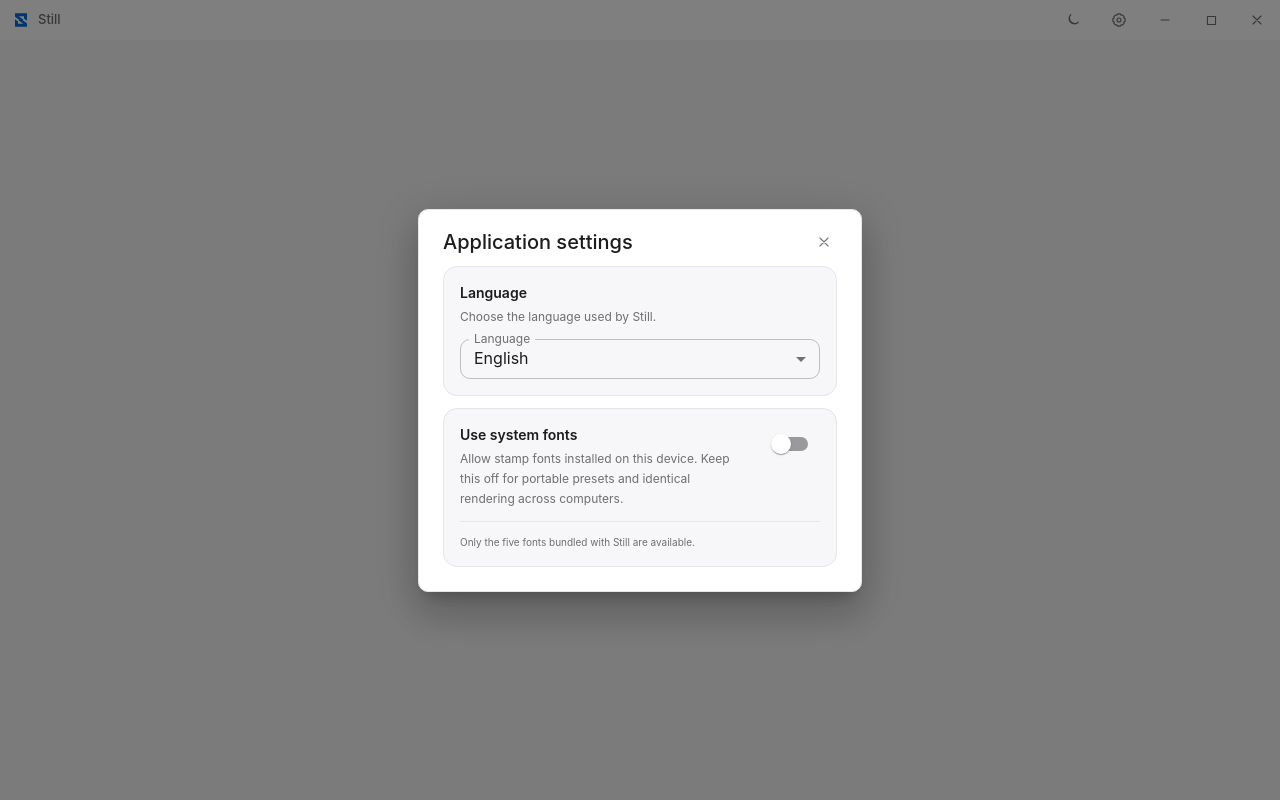
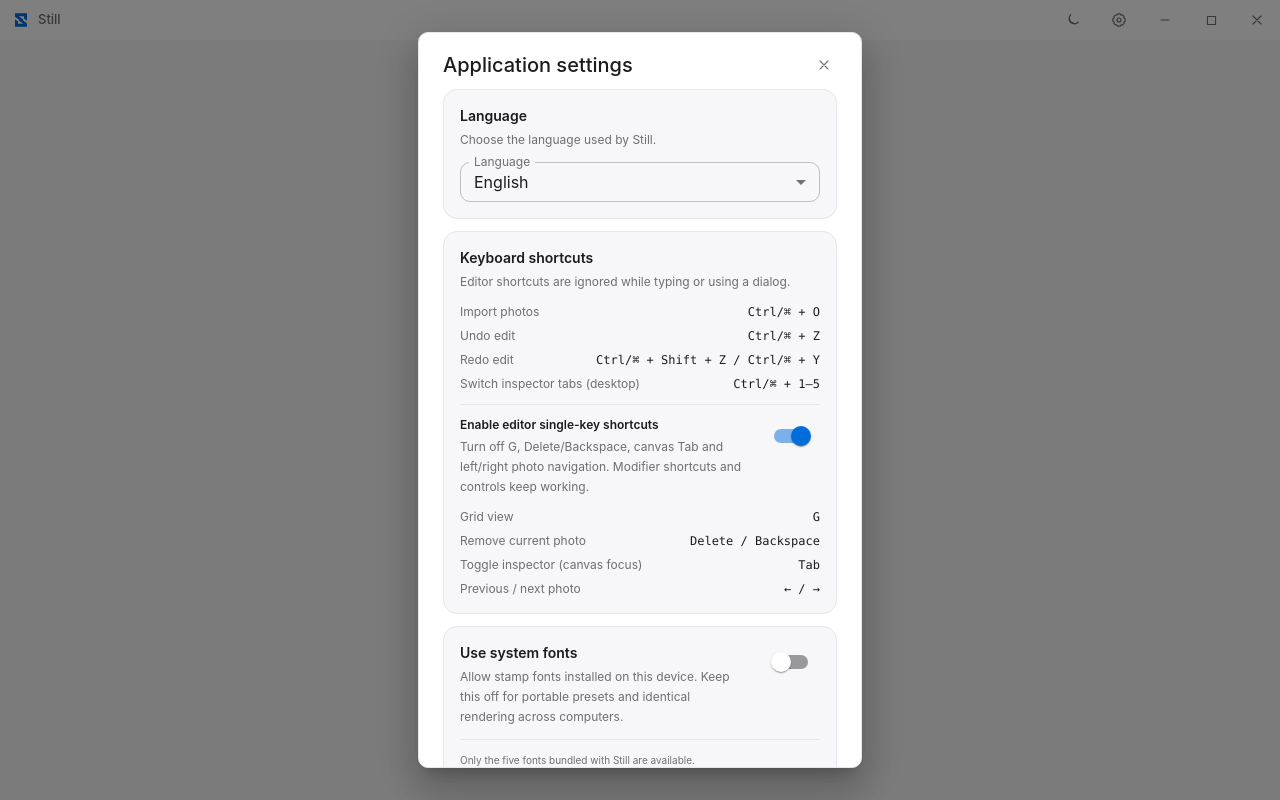
Before and after one commit to modan-photo/still, a React (Vite) app: page / in a window 1280 px wide. Both pictures are taken after a click on the button 1119 px from the left and 20 px from the top of the page. Built offline with nearby package versions, Linux system fonts and the light colour scheme.

Commit message:
feat(settings): add editor single-key shortcut preference

```diff
--- a/src/components/SettingsDialog.tsx
+++ b/src/components/SettingsDialog.tsx
@@ -1,28 +1,68 @@
-import { Dialog, DialogContent, DialogTitle, IconButton, MenuItem, Switch, TextField } from '@mui/material';
+import {
+  Dialog,
+  DialogContent,
+  DialogTitle,
+  IconButton,
+  MenuItem,
+  Switch,
+  TextField,
+} from '@mui/material';
 import { useUIStore } from '../stores/uiStore';
 import { useTranslation } from '../i18n/messages';
+import type { MessageKey } from '../i18n/messages';
 import { Icon } from './Icons';
 
 type SettingsDialogProps = { open: boolean; onClose: () => void };
+
+const MODIFIER_SHORTCUTS = [
+  { label: 'importPhotos', keys: 'Ctrl/⌘ + O' },
+  { label: 'undoEdit', keys: 'Ctrl/⌘ + Z' },
+  { label: 'redoEdit', keys: 'Ctrl/⌘ + Shift + Z / Ctrl/⌘ + Y' },
+  { label: 'shortcutInspectorTabs', keys: 'Ctrl/⌘ + 1–5' },
+] as const satisfies ReadonlyArray<{ label: MessageKey; keys: string }>;
+
+const SINGLE_KEY_SHORTCUTS = [
+  { label: 'gridView', keys: 'G' },
+  { label: 'removeCurrentPhoto', keys: 'Delete / Backspace' },
+  { label: 'shortcutToggleInspector', keys: 'Tab' },
+  { label: 'shortcutPhotoNavigation', keys: '← / →' },
+] as const satisfies ReadonlyArray<{ label: MessageKey; keys: string }>;
 
 export function SettingsDialog({ open, onClose }: SettingsDialogProps) {
   const t = useTranslation();
   const systemFontsEnabled = useUIStore((state) => state.systemFontsEnabled);
   const setSystemFontsEnabled = useUIStore((state) => state.setSystemFontsEnabled);
+  const singleKeyShortcutsEnabled = useUIStore((state) => state.singleKeyShortcutsEnabled);
+  const setSingleKeyShortcutsEnabled = useUIStore((state) => state.setSingleKeyShortcutsEnabled);
   const language = useUIStore((state) => state.language);
   const setLanguage = useUIStore((state) => state.setLanguage);
 
-  return <Dialog open={open} onClose={onClose} fullWidth maxWidth="xs" aria-labelledby="settings-title">
-    <DialogTitle id="settings-title" sx={{ display: 'flex', alignItems: 'center', justifyContent: 'space-between', pb: 1 }}>
+  return (
+    <Dialog open={open} onClose={onClose} fullWidth maxWidth="xs" aria-labelledby="settings-title">
+      <DialogTitle
+        id="settings-title"
+        sx={{ display: 'flex', alignItems: 'center', justifyContent: 'space-between', pb: 1 }}
+      >
         <span>{t('settingsTitle')}</span>
-      <IconButton aria-label={t('closeSettings')} size="small" onClick={onClose}><Icon name="close" size={16} /></IconButton>
+        <IconButton aria-label={t('closeSettings')} size="small" onClick={onClose}>
+          <Icon name="close" size={16} />
+        </IconButton>
       </DialogTitle>
       <DialogContent sx={{ pb: 3 }}>
-      <section className="mb-3 rounded-lg border border-subtle bg-app-base p-4" aria-labelledby="language-settings-heading">
-        <h3 id="language-settings-heading" className="m-0 text-sm font-semibold text-primary">{t('language')}</h3>
+        <section
+          className="mb-3 rounded-lg border border-subtle bg-app-base p-4"
+          aria-labelledby="language-settings-heading"
+        >
+          <h3 id="language-settings-heading" className="m-0 text-sm font-semibold text-primary">
+            {t('language')}
+          </h3>
           <p className="mb-3 mt-1 text-xs leading-5 text-secondary">{t('languageDescription')}</p>
           <TextField
-          select fullWidth size="small" label={t('language')} value={language}
+            select
+            fullWidth
+            size="small"
+            label={t('language')}
+            value={language}
             inputProps={{ 'aria-label': t('language') }}
             onChange={(event) => setLanguage(event.target.value === 'zh' ? 'zh' : 'en')}
           >
@@ -30,18 +70,71 @@
             <MenuItem value="zh">{t('chinese')}</MenuItem>
           </TextField>
         </section>
-      <section className="rounded-lg border border-subtle bg-app-base p-4" aria-labelledby="font-settings-heading">
+        <section
+          className="mb-3 rounded-lg border border-subtle bg-app-base p-4"
+          aria-labelledby="shortcut-settings-heading"
+        >
+          <h3 id="shortcut-settings-heading" className="m-0 text-sm font-semibold text-primary">
+            {t('keyboardShortcuts')}
+          </h3>
+          <p className="mb-3 mt-1 text-xs leading-5 text-secondary">
+            {t('keyboardShortcutsDescription')}
+          </p>
+          <dl className="m-0 space-y-2 text-xs">
+            {MODIFIER_SHORTCUTS.map((shortcut) => (
+              <div key={shortcut.label} className="flex justify-between gap-3">
+                <dt className="text-secondary">{t(shortcut.label)}</dt>
+                <dd className="m-0 shrink-0 text-right font-mono text-primary">{shortcut.keys}</dd>
+              </div>
+            ))}
+          </dl>
+          <div className="my-3 border-t border-subtle" />
           <div className="flex items-start justify-between gap-5">
             <div>
-            <h3 id="font-settings-heading" className="m-0 text-sm font-semibold text-primary">{t('systemFonts')}</h3>
-            <p className="mb-0 mt-1 text-xs leading-5 text-secondary">{t('systemFontsDescription')}</p>
+              <h4 className="m-0 text-xs font-semibold text-primary">{t('singleKeyShortcuts')}</h4>
+              <p className="mb-0 mt-1 text-xs leading-5 text-secondary">
+                {t('singleKeyShortcutsDescription')}
+              </p>
             </div>
-          <Switch inputProps={{ 'aria-label': t('systemFonts') }} checked={systemFontsEnabled} onChange={(event) => setSystemFontsEnabled(event.target.checked)} />
+            <Switch
+              inputProps={{ 'aria-label': t('singleKeyShortcuts') }}
+              checked={singleKeyShortcutsEnabled}
+              onChange={(event) => setSingleKeyShortcutsEnabled(event.target.checked)}
+            />
+          </div>
+          <dl className="mb-0 mt-3 space-y-2 text-xs" aria-disabled={!singleKeyShortcutsEnabled}>
+            {SINGLE_KEY_SHORTCUTS.map((shortcut) => (
+              <div key={shortcut.label} className="flex justify-between gap-3">
+                <dt className="text-secondary">{t(shortcut.label)}</dt>
+                <dd className="m-0 shrink-0 text-right font-mono text-primary">{shortcut.keys}</dd>
+              </div>
+            ))}
+          </dl>
+        </section>
+        <section
+          className="rounded-lg border border-subtle bg-app-base p-4"
+          aria-labelledby="font-settings-heading"
+        >
+          <div className="flex items-start justify-between gap-5">
+            <div>
+              <h3 id="font-settings-heading" className="m-0 text-sm font-semibold text-primary">
+                {t('systemFonts')}
+              </h3>
+              <p className="mb-0 mt-1 text-xs leading-5 text-secondary">
+                {t('systemFontsDescription')}
+              </p>
+            </div>
+            <Switch
+              inputProps={{ 'aria-label': t('systemFonts') }}
+              checked={systemFontsEnabled}
+              onChange={(event) => setSystemFontsEnabled(event.target.checked)}
+            />
           </div>
           <p className="mb-0 mt-3 border-t border-subtle pt-3 text-[10px] leading-4 text-secondary">
             {systemFontsEnabled ? t('systemFontsEnabled') : t('systemFontsDisabled')}
           </p>
         </section>
       </DialogContent>
-  </Dialog>;
+    </Dialog>
+  );
 }
--- a/src/hooks/useEditorShortcuts.ts
+++ b/src/hooks/useEditorShortcuts.ts
@@ -1,4 +1,4 @@
-import { useEffect } from "react";
+import { useEffect } from 'react';
 import { RIGHT_PANEL_TABS } from '../layout/rightPanelTabs';
 import { useProjectStore } from '../stores/projectStore';
 import { useUIStore } from '../stores/uiStore';
@@ -28,7 +28,7 @@
       if (target.closest('[role="dialog"]')) return;
 
       // Escape has a single shell-level responsibility: leave the photo grid.
-      if (event.key === "Escape" && useUIStore.getState().gridPanelOpen) {
+      if (event.key === 'Escape' && useUIStore.getState().gridPanelOpen) {
         event.preventDefault();
         useUIStore.getState().setGridPanelOpen(false);
         return;
@@ -37,11 +37,15 @@
       // `G` is available from passive controls such as the canvas, but not while
       // text is being entered. It is also unavailable in collage mode, where the
       // center canvas has a different meaning.
-      const textEntryActive = target.isContentEditable || Boolean(target.closest(
-        'input, textarea, select, [role="combobox"], [role="dialog"]',
-      ));
-      if (!textEntryActive && (event.ctrlKey || event.metaKey) && !event.altKey
-        && (event.key.toLowerCase() === 'z' || event.key.toLowerCase() === 'y')) {
+      const textEntryActive =
+        target.isContentEditable ||
+        Boolean(target.closest('input, textarea, select, [role="combobox"], [role="dialog"]'));
+      if (
+        !textEntryActive &&
+        (event.ctrlKey || event.metaKey) &&
+        !event.altKey &&
+        (event.key.toLowerCase() === 'z' || event.key.toLowerCase() === 'y')
+      ) {
         const redo = event.key.toLowerCase() === 'y' || event.shiftKey;
         if (event.key.toLowerCase() === 'y' && event.shiftKey) return;
         event.preventDefault();
@@ -50,14 +54,15 @@
         return;
       }
       if (
-        !textEntryActive
-        && !event.ctrlKey
-        && !event.metaKey
-        && !event.altKey
-        && !event.shiftKey
-        && event.key.toLowerCase() === "g"
-        && useUIStore.getState().activeRightTab !== 'collage'
-        && useProjectStore.getState().photos.length >= 2
+        useUIStore.getState().singleKeyShortcutsEnabled &&
+        !textEntryActive &&
+        !event.ctrlKey &&
+        !event.metaKey &&
+        !event.altKey &&
+        !event.shiftKey &&
+        event.key.toLowerCase() === 'g' &&
+        useUIStore.getState().activeRightTab !== 'collage' &&
+        useProjectStore.getState().photos.length >= 2
       ) {
         event.preventDefault();
         useUIStore.getState().toggleGridPanel();
@@ -66,18 +71,32 @@
 
       // From this point on, avoid stealing keys from any interactive component.
       // The earlier grid shortcut intentionally has a narrower exclusion list.
-      if (target.isContentEditable || target.closest(
-        'input, textarea, select, button, a, [role="slider"], [role="separator"], [role="combobox"], [role="menu"], [role="listbox"], [role="dialog"]',
-      )) return;
+      if (
+        target.isContentEditable ||
+        target.closest(
+          'input, textarea, select, button, a, [role="slider"], [role="separator"], [role="combobox"], [role="menu"], [role="listbox"], [role="dialog"]',
+        )
+      )
+        return;
 
       // Use Ctrl on Windows/Linux and Command on macOS for application commands.
-      if ((event.ctrlKey || event.metaKey) && !event.altKey && !event.shiftKey && event.key.toLowerCase() === "o") {
+      if (
+        (event.ctrlKey || event.metaKey) &&
+        !event.altKey &&
+        !event.shiftKey &&
+        event.key.toLowerCase() === 'o'
+      ) {
         event.preventDefault();
         onImport();
         return;
       }
-      if ((event.ctrlKey || event.metaKey) && !event.altKey && !event.shiftKey && /^[1-9]$/.test(event.key)
-        && Number(event.key) <= RIGHT_PANEL_TABS.length) {
+      if (
+        (event.ctrlKey || event.metaKey) &&
+        !event.altKey &&
+        !event.shiftKey &&
+        /^[1-9]$/.test(event.key) &&
+        Number(event.key) <= RIGHT_PANEL_TABS.length
+      ) {
         // The compact/mobile inspector omits collage from this tab layout.
         if (window.matchMedia('(max-width: 767px)').matches) return;
         const tab = RIGHT_PANEL_TABS[Number(event.key) - 1];
@@ -92,10 +111,11 @@
       }
       // Remaining shortcuts are intentionally unmodified single-key actions.
       if (event.ctrlKey || event.metaKey || event.altKey || event.shiftKey) return;
+      if (!useUIStore.getState().singleKeyShortcutsEnabled) return;
 
       if (
-        (event.key === "Delete" || event.key === "Backspace")
-        && !useUIStore.getState().gridPanelOpen
+        (event.key === 'Delete' || event.key === 'Backspace') &&
+        !useUIStore.getState().gridPanelOpen
       ) {
         const project = useProjectStore.getState();
         const currentId = project.currentPhotoId;
@@ -109,14 +129,10 @@
 
       // Tab only toggles the inspector when focus is explicitly within the canvas
       // shortcut scope; normal browser focus navigation remains intact elsewhere.
-      if (event.key === "Tab" && target.matches('[data-editor-shortcut-scope="canvas"]')) {
+      if (event.key === 'Tab' && target.matches('[data-editor-shortcut-scope="canvas"]')) {
         event.preventDefault();
-        console.log("[Editor shortcut] Toggle inspector");
         onTogglePanel();
-      } else if (/^[1-5]$/.test(event.key)) {
-        // Reserved for the future photo-rating implementation.
-        console.log(`[Editor shortcut] Rate photo: ${event.key} (placeholder)`);
-      } else if (event.key === "ArrowLeft" || event.key === "ArrowRight") {
+      } else if (event.key === 'ArrowLeft' || event.key === 'ArrowRight') {
         // Navigation is bounded naturally: no state change occurs beyond either end.
         event.preventDefault();
         const { photos, currentPhotoId, selectPhoto } = useProjectStore.getState();
@@ -126,9 +142,9 @@
       }
     };
 
-    window.addEventListener("keydown", handleKeyDown);
+    window.addEventListener('keydown', handleKeyDown);
     // Re-register when either caller callback changes and always release the global
     // listener during unmount to avoid duplicate shortcut execution.
-    return () => window.removeEventListener("keydown", handleKeyDown);
+    return () => window.removeEventListener('keydown', handleKeyDown);
   }, [onTogglePanel, onImport]);
 }
--- a/src/i18n/messages.ts
+++ b/src/i18n/messages.ts
@@ -14,6 +14,14 @@
     systemFontsEnabled:
       'System fonts are available. They are enumerated once and cached for this session.',
     systemFontsDisabled: 'Only the five fonts bundled with Still are available.',
+    keyboardShortcuts: 'Keyboard shortcuts',
+    keyboardShortcutsDescription: 'Editor shortcuts are ignored while typing or using a dialog.',
+    singleKeyShortcuts: 'Enable editor single-key shortcuts',
+    singleKeyShortcutsDescription:
+      'Turn off G, Delete/Backspace, canvas Tab and left/right photo navigation. Modifier shortcuts and controls keep working.',
+    shortcutInspectorTabs: 'Switch inspector tabs (desktop)',
+    shortcutToggleInspector: 'Toggle inspector (canvas focus)',
+    shortcutPhotoNavigation: 'Previous / next photo',
     settings: 'Application settings',
     openSettings: 'Open application settings',
     switchToDark: 'Switch to dark theme',
@@ -474,6 +482,14 @@
     systemFontsDescription: '允许使用设备上安装的水印字体。关闭后预设更易在不同设备间保持一致。',
     systemFontsEnabled: '系统字体已启用，本次会话会枚举并缓存字体列表。',
     systemFontsDisabled: '仅使用 Still 内置的五款字体。',
+    keyboardShortcuts: '键盘快捷键',
+    keyboardShortcutsDescription: '输入文字或使用对话框时，编辑器快捷键不会触发。',
+    singleKeyShortcuts: '启用编辑器单键快捷键',
+    singleKeyShortcutsDescription:
+      '关闭后停用 G、Delete/Backspace、画布 Tab 和左右切图；组合键及控件自身的键盘操作不受影响。',
+    shortcutInspectorTabs: '切换检查器标签（桌面）',
+    shortcutToggleInspector: '展开或收起检查器（画布获焦）',
+    shortcutPhotoNavigation: '上一张 / 下一张照片',
     settings: '应用设置',
     openSettings: '打开应用设置',
     switchToDark: '切换到深色主题',
--- a/src/layout/FilmStrip.tsx
+++ b/src/layout/FilmStrip.tsx
@@ -37,6 +37,7 @@
   const photoCount = useProjectStore((state) => state.photos.length);
   const showGridButton = photoCount >= 2;
   const gridPanelOpen = useUIStore((state) => state.gridPanelOpen);
+  const singleKeyShortcutsEnabled = useUIStore((state) => state.singleKeyShortcutsEnabled);
   const toggleGridPanel = useUIStore((state) => state.toggleGridPanel);
   const activeRightTab = useUIStore((state) => state.activeRightTab);
   const collageActive = activeRightTab === 'collage';
@@ -180,7 +181,7 @@
       {/* Grid view is mutually exclusive with the collage canvas. */}
       {showGridButton && (
         <div className="h-full w-[72px] shrink-0 border-l border-subtle bg-app-surface md:w-[84px] lg:w-[96px]">
-          <Tooltip title={t('gridViewShortcut')} arrow>
+          <Tooltip title={t(singleKeyShortcutsEnabled ? 'gridViewShortcut' : 'gridView')} arrow>
             <IconButton
               aria-label={t('gridView')}
               aria-pressed={gridPanelOpen}
--- a/src/layout/MainCanvas.tsx
+++ b/src/layout/MainCanvas.tsx
@@ -57,6 +57,7 @@
   const t = useTranslation();
   const photos = useProjectStore((state) => state.photos);
   const isCollageMode = useUIStore((state) => state.activeRightTab === 'collage');
+  const singleKeyShortcutsEnabled = useUIStore((state) => state.singleKeyShortcutsEnabled);
   const setGridPanelOpen = useUIStore((state) => state.setGridPanelOpen);
   const selectedId = useProjectStore((state) => state.currentPhotoId);
   const removePhotos = useProjectStore((state) => state.removePhotos);
@@ -160,7 +161,12 @@
               <Button size="small" disabled={!photo || exporting} onClick={onExport}>
                 {exporting ? t('exporting') : t('export')}
               </Button>
-              <Tooltip title={t('removeCurrentPhotoShortcut')} arrow>
+              <Tooltip
+                title={t(
+                  singleKeyShortcutsEnabled ? 'removeCurrentPhotoShortcut' : 'removeCurrentPhoto',
+                )}
+                arrow
+              >
                 <span>
                   <IconButton
                     aria-label={t('removeCurrentPhoto')}
--- a/src/stores/uiStore.ts
+++ b/src/stores/uiStore.ts
@@ -1,19 +1,18 @@
 import { createSessionStore } from './createSessionStore';
-import {
-  DEFAULT_RIGHT_PANEL_TAB,
-  type RightPanelTabId,
-} from '../layout/rightPanelTabs';
+import { DEFAULT_RIGHT_PANEL_TAB, type RightPanelTabId } from '../layout/rightPanelTabs';
 
 export interface UIState {
   inspectorOpen: boolean;
   theme: 'light' | 'dark' | 'system';
   systemFontsEnabled: boolean;
+  singleKeyShortcutsEnabled: boolean;
   language: 'en' | 'zh';
   activeRightTab: RightPanelTabId;
   gridPanelOpen: boolean;
   setInspectorOpen: (open: boolean) => void;
   setTheme: (theme: UIState['theme']) => void;
   setSystemFontsEnabled: (enabled: boolean) => void;
+  setSingleKeyShortcutsEnabled: (enabled: boolean) => void;
   setLanguage: (language: UIState['language']) => void;
   setActiveRightTab: (tab: UIState['activeRightTab']) => void;
   setGridPanelOpen: (open: boolean) => void;
@@ -21,25 +20,37 @@
   resetSession: () => void;
 }
 const SYSTEM_FONTS_KEY = 'still.use-system-fonts';
-const storedSystemFontsEnabled = () => typeof localStorage !== 'undefined' && localStorage.getItem(SYSTEM_FONTS_KEY) === 'true';
+const SINGLE_KEY_SHORTCUTS_KEY = 'still.shortcuts.single-key-enabled';
+const storedSystemFontsEnabled = () =>
+  typeof localStorage !== 'undefined' && localStorage.getItem(SYSTEM_FONTS_KEY) === 'true';
+const storedSingleKeyShortcutsEnabled = () =>
+  typeof localStorage === 'undefined' || localStorage.getItem(SINGLE_KEY_SHORTCUTS_KEY) !== 'false';
 const LANGUAGE_KEY = 'still.language';
 const storedLanguage = (): UIState['language'] => {
   if (typeof localStorage === 'undefined') return 'en';
   return localStorage.getItem(LANGUAGE_KEY) === 'zh' ? 'zh' : 'en';
 };
 
-export const useUIStore = createSessionStore<UIState>((set) => ({
+export const useUIStore = createSessionStore<UIState>(
+  (set) => ({
     inspectorOpen: true,
     theme: 'system',
     systemFontsEnabled: storedSystemFontsEnabled(),
+    singleKeyShortcutsEnabled: storedSingleKeyShortcutsEnabled(),
     language: storedLanguage(),
     activeRightTab: DEFAULT_RIGHT_PANEL_TAB,
     gridPanelOpen: false,
     setInspectorOpen: (inspectorOpen) => set({ inspectorOpen }),
     setTheme: (theme) => set({ theme }),
     setSystemFontsEnabled: (systemFontsEnabled) => {
-    if (typeof localStorage !== 'undefined') localStorage.setItem(SYSTEM_FONTS_KEY, String(systemFontsEnabled));
+      if (typeof localStorage !== 'undefined')
+        localStorage.setItem(SYSTEM_FONTS_KEY, String(systemFontsEnabled));
       set({ systemFontsEnabled });
+    },
+    setSingleKeyShortcutsEnabled: (singleKeyShortcutsEnabled) => {
+      if (typeof localStorage !== 'undefined')
+        localStorage.setItem(SINGLE_KEY_SHORTCUTS_KEY, String(singleKeyShortcutsEnabled));
+      set({ singleKeyShortcutsEnabled });
     },
     setLanguage: (language) => {
       if (typeof localStorage !== 'undefined') localStorage.setItem(LANGUAGE_KEY, language);
@@ -48,14 +59,19 @@
     setActiveRightTab: (activeRightTab) => set({ activeRightTab }),
     setGridPanelOpen: (gridPanelOpen) => set({ gridPanelOpen }),
     toggleGridPanel: () => set((state) => ({ gridPanelOpen: !state.gridPanelOpen })),
-  resetSession: () => set({
+    resetSession: () =>
+      set({
         activeRightTab: DEFAULT_RIGHT_PANEL_TAB,
         inspectorOpen: true,
         gridPanelOpen: false,
       }),
-}), import.meta.hot?.data.uiStore);
+  }),
+  import.meta.hot?.data.uiStore,
+);
 
 if (import.meta.hot) {
   import.meta.hot.accept();
-  import.meta.hot.dispose((data) => { data.uiStore = useUIStore; });
+  import.meta.hot.dispose((data) => {
+    data.uiStore = useUIStore;
+  });
 }
```
Also changed, not shown: 1 other file (tests, documents, lock files or other folders). Lines whose indentation alone changed are shown as unchanged.
